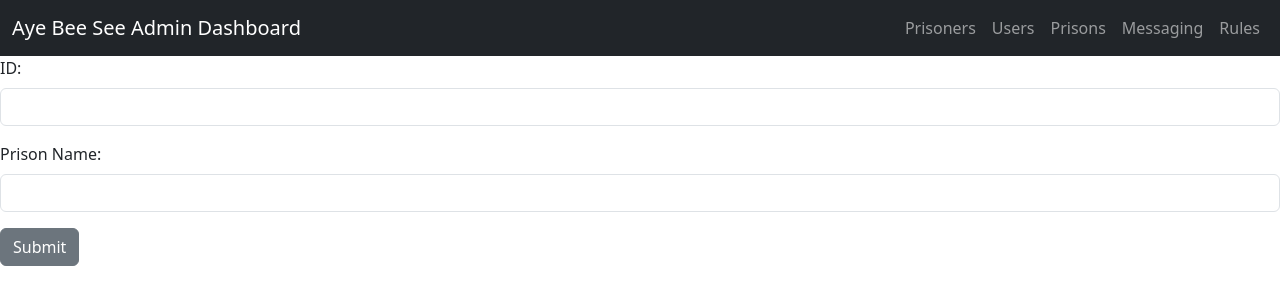
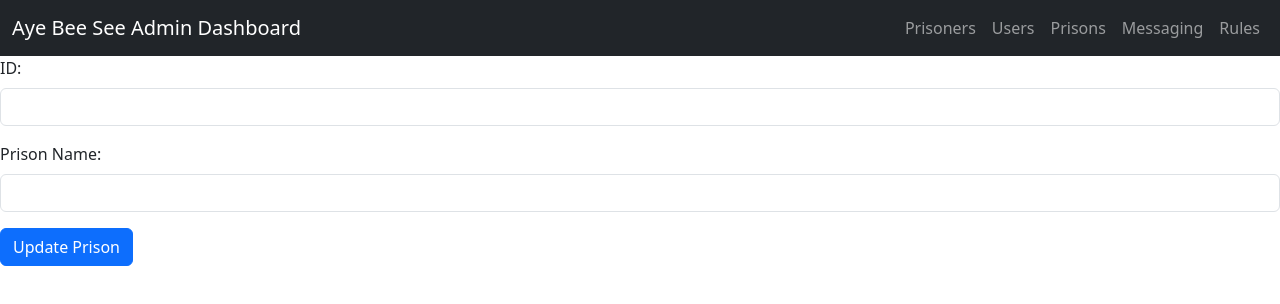
Before and after one commit to Aye-Bee-See/sqlite-react-frontend, a React (Create React App) app: page /prison/1 in a window 1280 px wide. Shown: the top 304 px of the page. Built offline with nearby package versions, Linux system fonts and the light colour scheme; no server answers.

Commit message:
Submit button text edited, tidied up switch statements

```diff
--- a/src/components/list/inputform.component.js
+++ b/src/components/list/inputform.component.js
@@ -47,38 +47,39 @@ class InputForm extends React.Component {
   async buttonSubmit(e) {
     e.preventDefault();
     switch (this.props.subject) {
-      case "Prisoner": {
+      case "Prisoner":
         PrisonerNetworkService.addOne(this.state).then(response => {
           if (response.status === 200) { console.log("Success!")
             this.props.handleDataFromChild(this.state);
           }
           else { console.log("Fail :-(") }
-        })
-      };
-      case "User": {
+        });
+        break;
+      case "User":
         UserNetworkService.addOne(this.state).then(response => {
           if (response.status === 200) {
             this.props.handleDataFromChild(this.state);
           }
           else { console.log("Fail :-("); }
-        })
-      };
-      case "Prison": {
+        });
+        break;
+      case "Prison":
         PrisonNetworkService.addOne(this.state).then(response => {
           if (response.status === 200) {
             this.props.handleDataFromChild(this.state);
           }
           else { console.log("Fail :-("); }
-        })
-      };
-      case "Rule": {
+        });
+        break;
+      case "Rule":
         RuleNetworkService.addOne(this.state).then(response => {
           if (response.status === 200) {
             this.props.handleDataFromChild(this.state);
           }
           else { console.log("Fail :-("); }
-        })
-      };
+        });
+        break;
+        default:
     }
 
   }
@@ -91,16 +92,21 @@ class InputForm extends React.Component {
       switch (subject) {
         case "Prisoner": {
           this.getPrisoner(id);
+          break;
         }
         case "User": {
           this.getUser(id);
+          break;
         }
         case "Prison": {
           this.getPrison(id);
+          break;
         }
         case "Rule": {
           this.getRule(id);
+          break;
         }
+        default : {}
       }
     }
   }
@@ -165,8 +171,8 @@ class InputForm extends React.Component {
             <>
             <Form>
             {this.displayFields()}
-              <Button onClick={this.buttonSubmit}>
-                Submit
+              <Button color="primary" onClick={this.buttonSubmit}>
+                {this.props.solo ? `Update ${this.props.subject}` : `Add ${this.props.subject}`}
               </Button>
             </Form>
             </>
```
